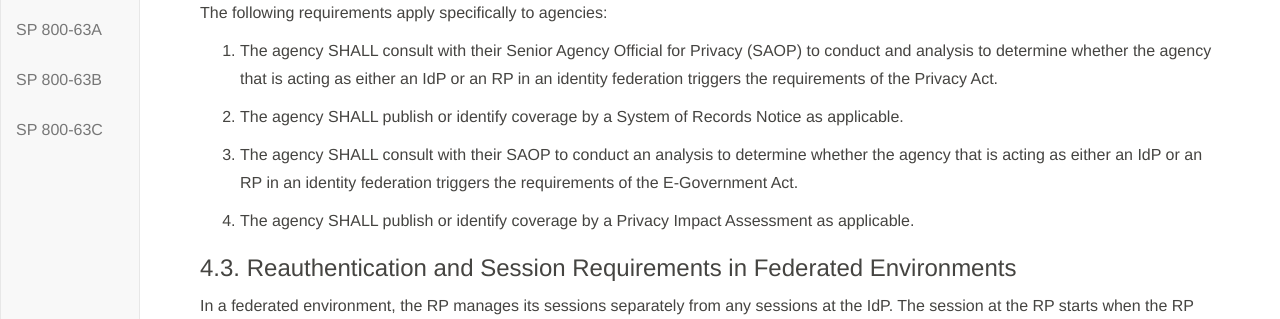
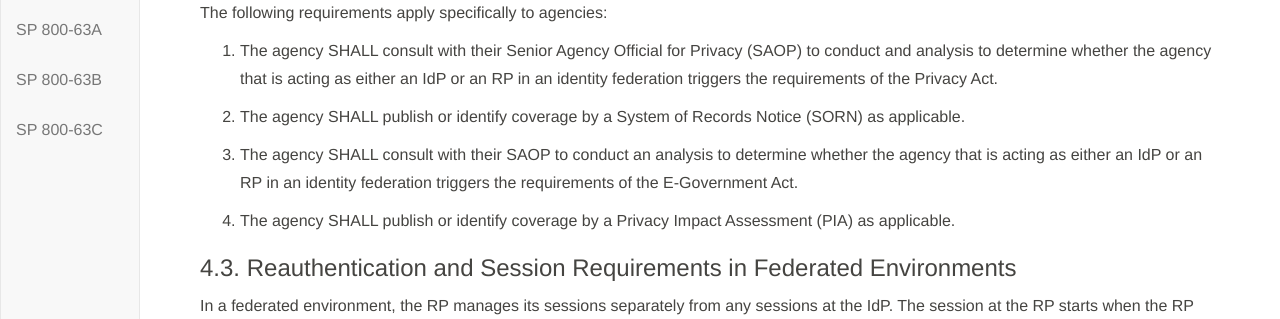
Before and after one commit to usnistgov/800-63-3, a Jekyll site: the page built from sp800-63c/sec4_federation.md, in a window 1280 px wide and 900 px high, scrolled down 3270 px. Shown: the part 152-471 px from the top of the window. Built offline with Jekyll 4.4.1, drawn with Linux system fonts in a browser that asks for light colours; our own code applies the rules of GitHub Pages for plain Markdown files.

Commit message:
Update sec4_federation.md

```diff
--- a/sp800-63c/sec4_federation.md
+++ b/sp800-63c/sec4_federation.md
@@ -100,11 +100,11 @@ The following requirements apply specifically to agencies:
 
 1. The agency SHALL consult with their Senior Agency Official for Privacy (SAOP) to conduct and analysis to determine whether the agency that is acting as either an IdP or an RP in an identity federation triggers the requirements of the Privacy Act.
 
-2. The agency SHALL publish or identify coverage by a System of Records Notice as applicable.
+2. The agency SHALL publish or identify coverage by a System of Records Notice (SORN) as applicable.
 
 3. The agency SHALL consult with their SAOP to conduct an analysis to determine whether the agency that is acting as either an IdP or an RP in an identity federation triggers the requirements of the E-Government Act.
 
-4. The agency SHALL publish or identify coverage by a Privacy Impact Assessment as applicable.
+4. The agency SHALL publish or identify coverage by a Privacy Impact Assessment (PIA) as applicable.
 
 ### 4.3. <a name="federation-session"></a> Reauthentication and Session Requirements in Federated Environments
 
```
